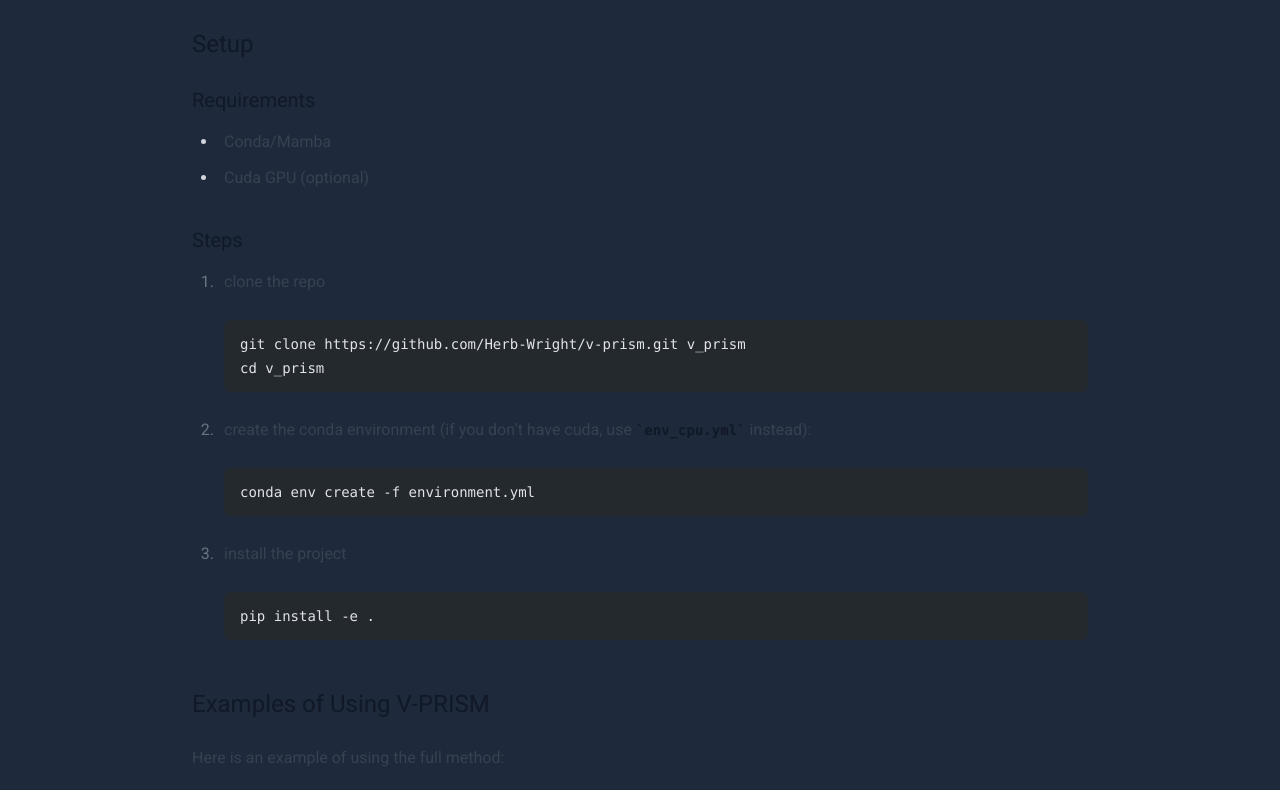
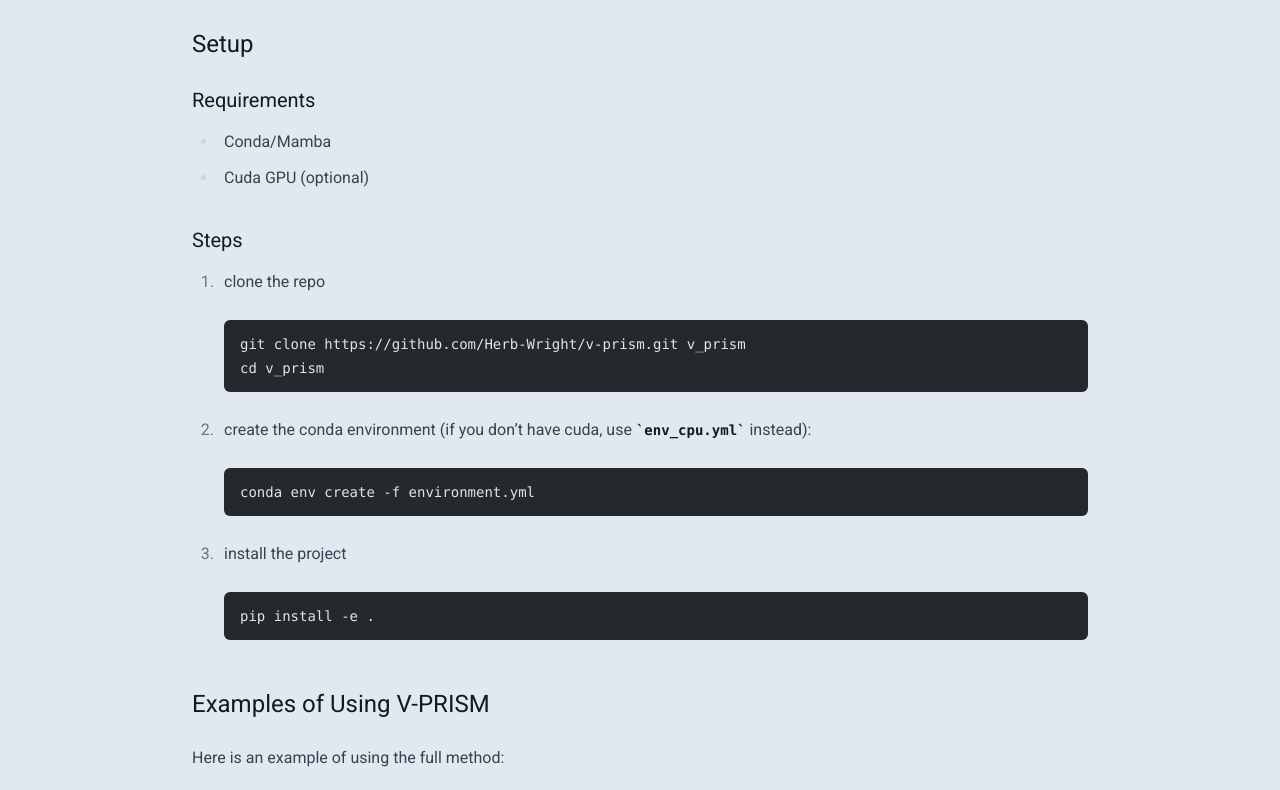
Before and after one commit to Herb-Wright/v-prism, an Astro site in the folder docs/: page /v-prism/docs in a window 1280 px wide. Shown: the part 220-1010 px from the top of the page. Built offline with nearby package versions, Linux system fonts and the light colour scheme; Astro itself is replaced by a stand-in of ours; code samples lack their colours.

Commit message:
fixed light theme problem

```diff
--- /dev/null
+++ b/docs/src/env.d.ts
@@ -0,0 +1 @@
+/// <reference types="astro/client" />
--- a/docs/src/layouts/MarkdownLayout.astro
+++ b/docs/src/layouts/MarkdownLayout.astro
@@ -4,7 +4,7 @@ import Layout from "./Layout.astro"
 
 <Layout>
     <!-- <div class="prose dark:prose-invert prose-h1:font-bold prose-a:text-blue-600 prose-p:text-justify prose-img:rounded-xl prose-headings:underline prose-h1:text-6xl text-white"> -->
-    <div class="w-full px-4 py-12 sm:py-24 flex-col flex items-center justify-center">
+    <div class="w-full px-4 py-12 sm:py-24 flex-col flex items-center justify-center bg-slate-200 dark:bg-slate-800">
         <div class="max-w-4xl w-full">
             <div class="max-w-none prose dark:prose-invert prose-h1:text-5xl prose-h1:font-light prose-h2:font-normal prose-h3:font-normal">
                 <slot/>
```
